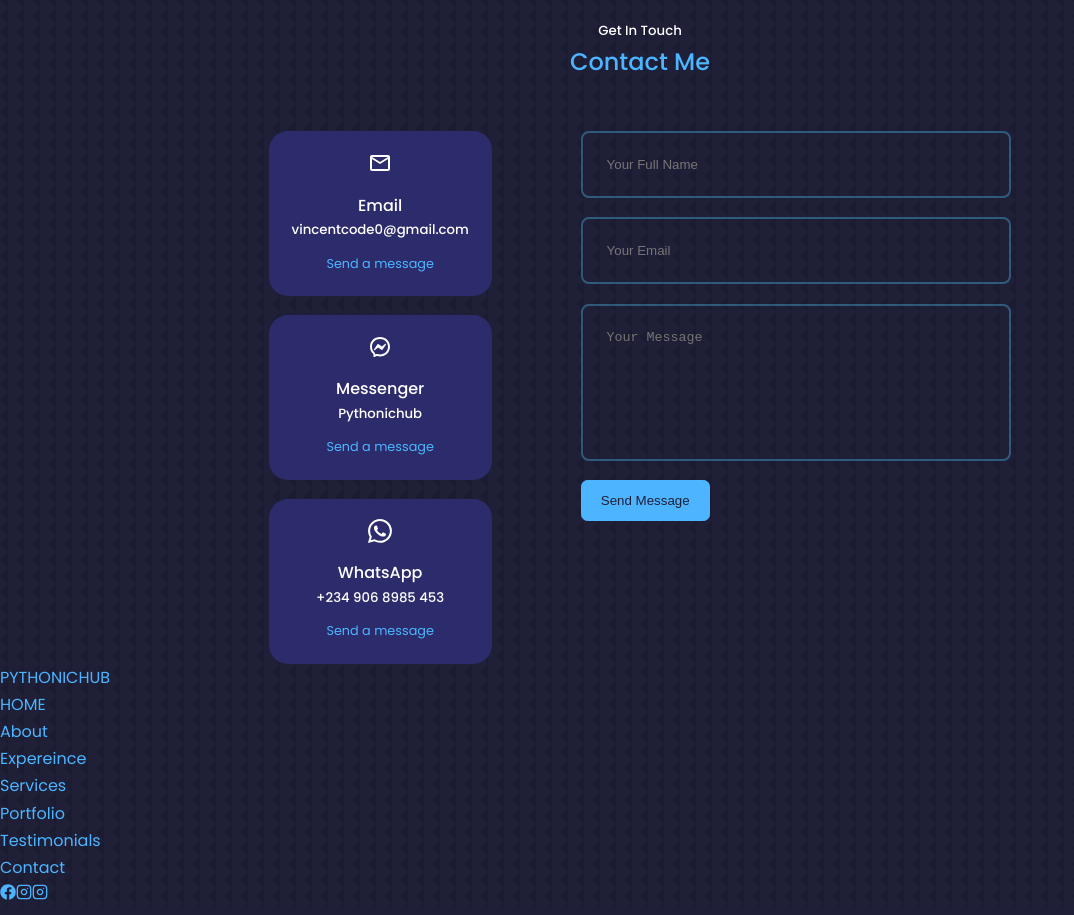
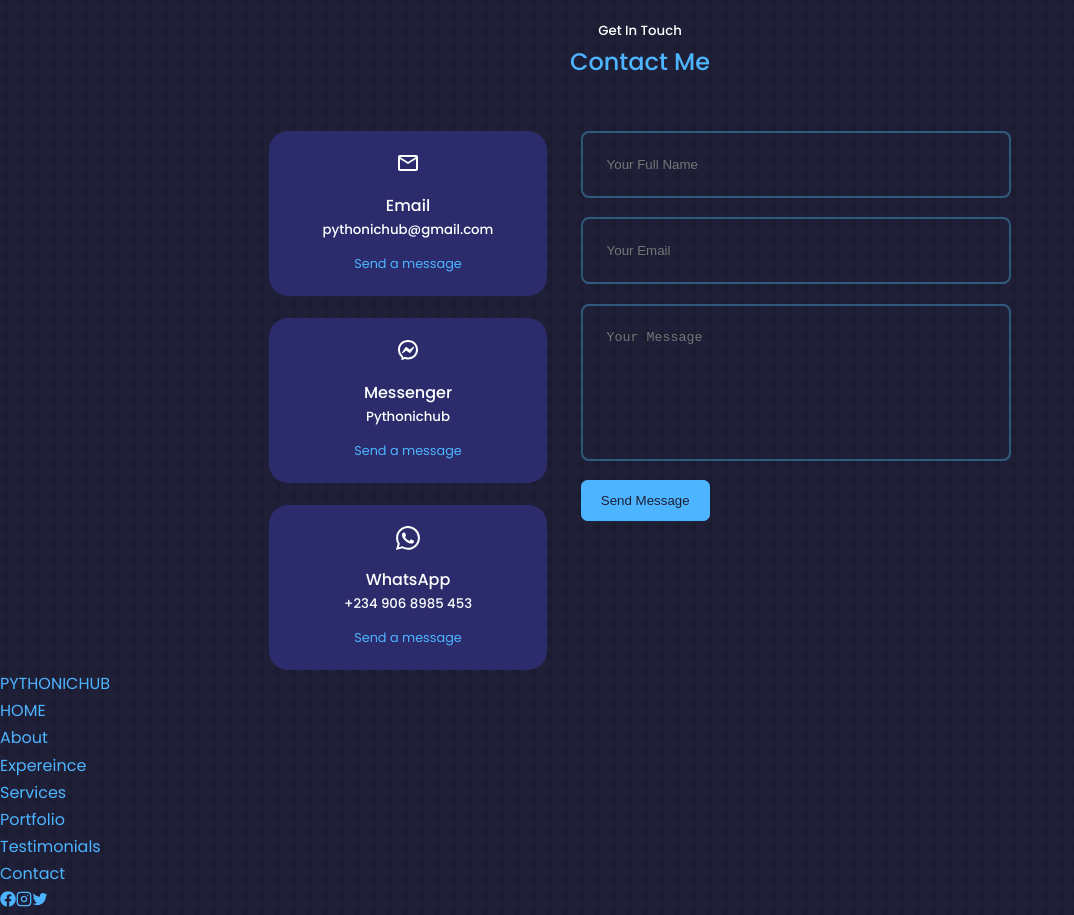
Before and after one commit to Vin-Jex/pythoniclaver, a React (Create React App) app: page / in a window 1280 px wide. Shown: the part 4360-5275 px from the top of the page, without its empty margins (0-1074 px from the left). Built offline with nearby package versions, Linux system fonts and the light colour scheme.

Commit message:
update file

```diff
--- a/src/components/contact/Contact.jsx
+++ b/src/components/contact/Contact.jsx
@@ -16,8 +16,8 @@ const Contact = () => {
           <article className='contact__option'>
             <MdOutlineEmail className='contact__option-icon' />
             <h4>Email</h4>
-            <h5>vincentcode0@gmail.com</h5>
-            <a href="mailto: vincentcode0@gmail.com" target="_blank" rel='noreferrer noopener'>Send a message</a>
+            <h5>pythonichub@gmail.com</h5>
+            <a href="mailto: pythonichub@gmail.com" target="_blank" rel='noreferrer noopener'>Send a message</a>
           </article>
 
           <article className='contact__option'>
--- a/src/components/contact/contact.css
+++ b/src/components/contact/contact.css
@@ -9,10 +9,11 @@
 .contact__options {
     display: flex;
     flex-direction: column;
-    gap: 1.2rem;
+    gap: 1.4rem;
 }
 
 .contact__option {
+    width: 125%;
     background: var(--color-bg-variant);
     padding: 1.2rem;
     border-radius: 1.2rem;
--- a/src/components/footer/Footer.jsx
+++ b/src/components/footer/Footer.jsx
@@ -22,10 +22,10 @@ const Footer = () => {
       <div className="footer__socials">
         <a href="https://facebook.com"><FaFacebook /></a>
         <a href="https://instagram.com"><FiInstagram /></a>
-        <a href="https://twitter.com"><FiInstagram /></a>
+        <a href="https://twitter.com"><IoLogoTwitter /></a>
       </div>
     </footer>
   )
 }
 
-export default Footer
+export default Footer;
```
